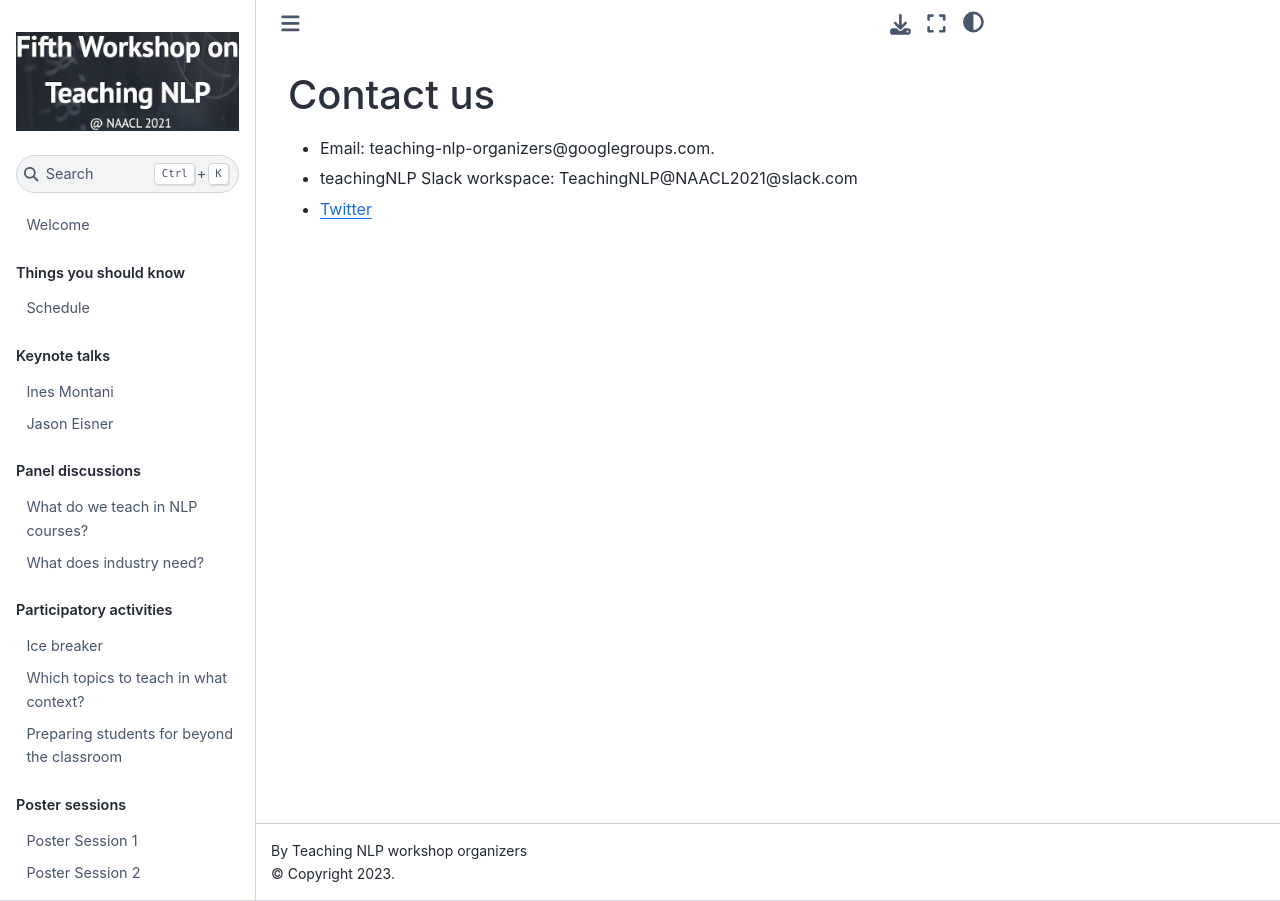
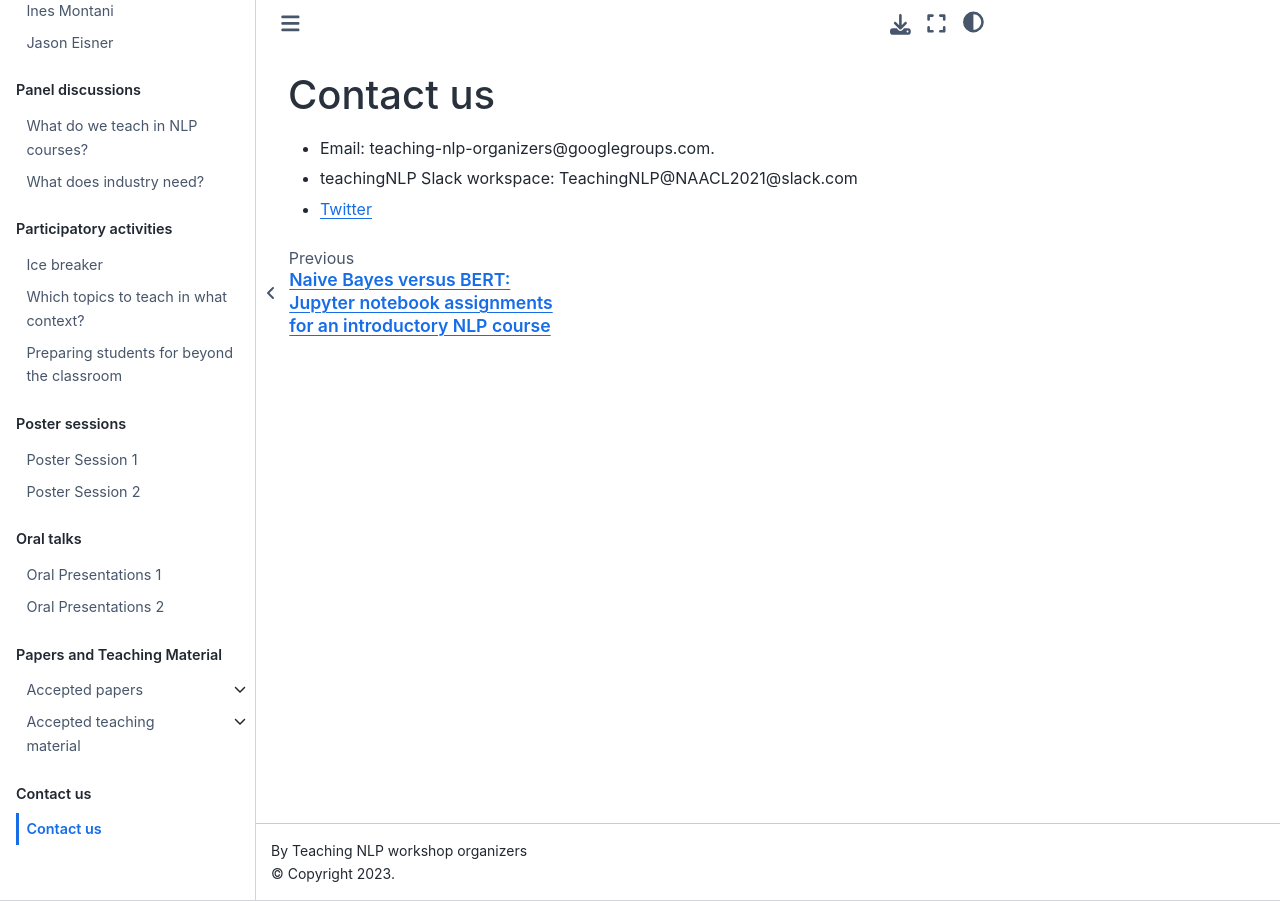
Before and after one commit to TeachingNLP/workshop-book, a Jupyter Book: the page built from contact.md, in a window 1280 px wide. Built offline with Jupyter Book 1.0.4 settings and Sphinx 7.4.7 and the Sphinx Book theme 1.1.4, drawn with Linux system fonts in a browser that asks for light colours.

Commit message:
updating

```diff
--- a/_toc.yml
+++ b/_toc.yml
@@ -63,3 +63,7 @@
       - file: teaching_material/submission35
       - file: teaching_material/submission36
       - file: teaching_material/submission37
+
+- part: Contact us
+  chapters:
+  - file: contact
```
